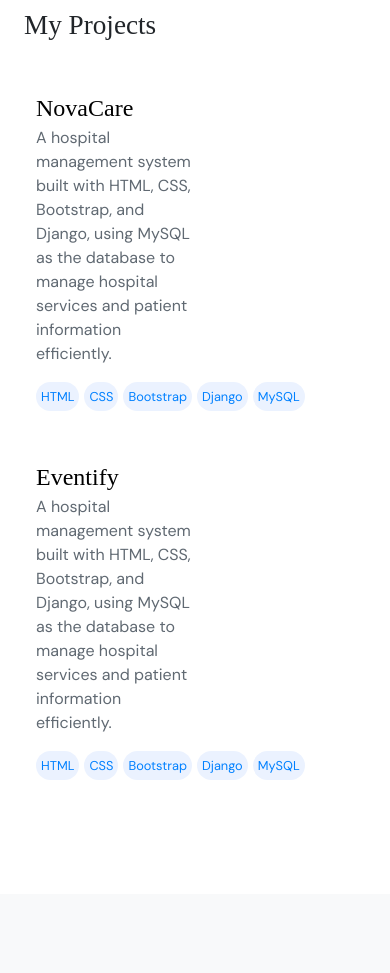
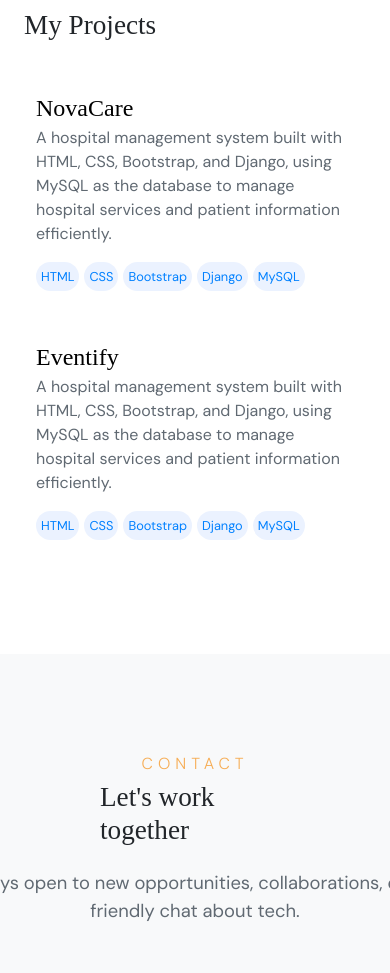
Before and after one commit to CodeOmari/Portfolio, a React (Vite) app: page / in a window 390 px wide. Shown: the part 2588-3561 px from the top of the page. Built offline with nearby package versions, Linux system fonts and the light colour scheme; a web font is replaced by a local one.

Commit message:
update the project description section to fit perefectly on mobile screen sizes

```diff
--- a/src/components/projects.jsx
+++ b/src/components/projects.jsx
@@ -13,7 +13,7 @@ export default function Projects() {
                 <div className="project-name">
                     <a href="https://omari14.pythonanywhere.com/" target='_blank'>NovaCare</a>
                 </div>
-                <div className="project-description w-50">
+                <div className="project-description">
                     <p>
                         A hospital management system built with HTML, CSS, Bootstrap,
                         and Django, using MySQL as the database to manage hospital services
@@ -32,7 +32,7 @@ export default function Projects() {
                 <div className="project-name">
                     <a href="https://codeomari.pythonanywhere.com/" target='_blank'>Eventify</a>
                 </div>
-                <div className="project-description w-50">
+                <div className="project-description">
                     <p>
                         A hospital management system built with HTML, CSS, Bootstrap,
                         and Django, using MySQL as the database to manage hospital services
--- a/src/styles/projects.css
+++ b/src/styles/projects.css
@@ -29,6 +29,9 @@
 .project-name a:hover{
     color: #0080FF;
 }
+.project-description{
+    max-width: 500px;
+}
 .project-description p{
     color: #606972;
     font-family: "DM Sans", sans-serif;
```
